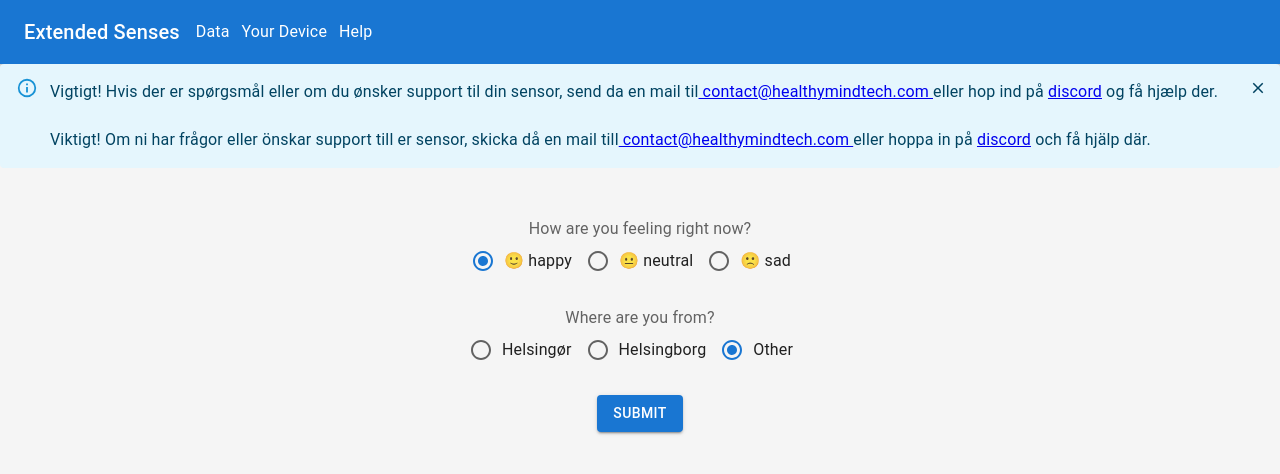
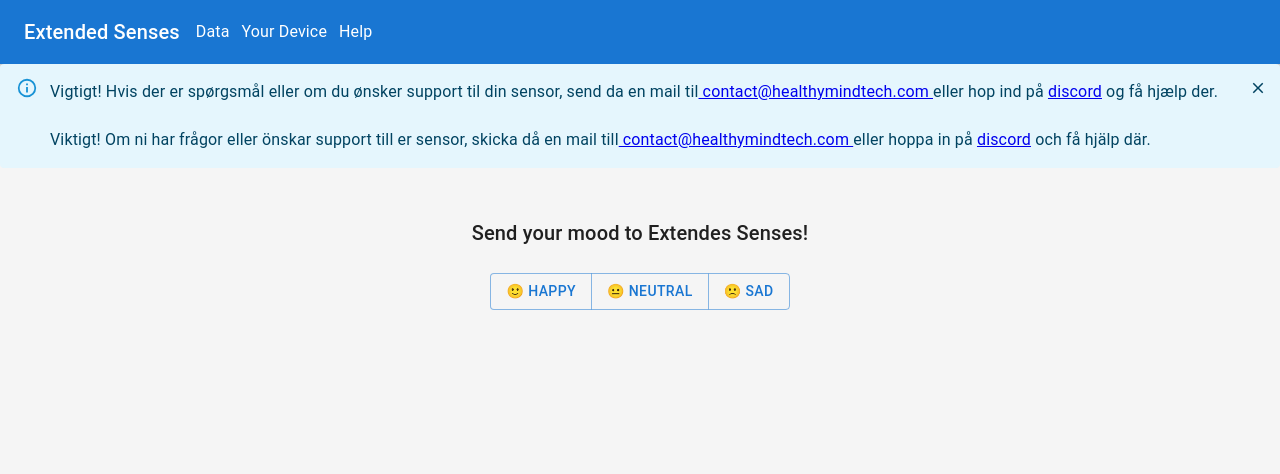
Before and after one commit to HealthyMindTech/oversundet-node, a React (Create React App) app: page /mood in a window 1280 px wide. Shown: the top 474 px of the page. Built offline with nearby package versions, Linux system fonts and the light colour scheme.

Commit message:
Simplify mood buttons

```diff
--- a/src/MoodPage.jsx
+++ b/src/MoodPage.jsx
@@ -2,26 +2,21 @@
 
 import { Container, Typography } from '@mui/material';
 
+import { ButtonGroup } from "@mui/material";
 import Button from '@mui/material/Button';
-import Radio from '@mui/material/Radio';
-import RadioGroup from '@mui/material/RadioGroup';
-import FormControl from '@mui/material/FormControl';
-import FormLabel from '@mui/material/FormLabel';
-import FormControlLabel from '@mui/material/FormControlLabel';
 
 
 export default function MoodPage() {
 
   const [statusMsg, setStatusMsg] = React.useState("");
-  const [mood, setMood] = React.useState("happy");
-  const [city, setCity] = React.useState("other");
+  //const [mood, setMood] = React.useState("happy");
 
-  const onSubmitMood = useCallback((e) => {
-    e.preventDefault();
+  const onSubmitMood = useCallback((mood) => {
     // Send mood event to server, POST event using fetch
     const url = "https://extendedsenses-api.azure-api.net/oversundet-functions/PostMood";
     const moodEvent = {
-      mood, city
+      mood,
+      city: "other"
     };
     fetch(url, {
       method: 'POST',
@@ -36,7 +31,7 @@
       console.log(error);
       setStatusMsg("Error sending mood");
     });
-  }, [mood, city]);
+  }, []);
 
   return (
 
@@ -44,45 +39,13 @@
       <br></br>
       <br></br>
 
-      <FormControl>
-        {/* controlled by state */}
-        <FormLabel id="demo-row-radio-buttons-group-label">How are you feeling right now?</FormLabel>
-        <RadioGroup
-        row
-        aria-labelledby="demo-row-radio-buttons-group-label"
-        name="row-radio-buttons-group"
-        value={mood}
-        onChange={(event) => setMood(event.target.value)}
-      >
-          <FormControlLabel value="happy" control={<Radio />} label="🙂 happy" />
-          <FormControlLabel value="neutral" control={<Radio />} label="😐 neutral" />
-          <FormControlLabel value="sad" control={<Radio />} label="🙁 sad" />
-        </RadioGroup>
-      </FormControl>
+      <Typography mb={3} variant="h6">Send your mood to Extendes Senses!</Typography>
+      <ButtonGroup id="mood-btns" variant="outlined" aria-label="outlined primary button group">
+        <Button onClick={() => {onSubmitMood('happy')}}>🙂 happy</Button>
+        <Button onClick={() => {onSubmitMood('neutral')}}>😐 neutral</Button>
+        <Button onClick={() => {onSubmitMood('sad')}}>🙁 sad</Button>
+      </ButtonGroup>
 
-
-      <br></br>
-      <br></br>
-
-      <FormControl>
-        <FormLabel id="demo-row-radio-buttons-group-label">Where are you from?</FormLabel>
-        <RadioGroup
-        row
-        aria-labelledby="demo-row-radio-buttons-group-label"
-        name="row-radio-buttons-group"
-        value={city}
-        onChange={(event) => setCity(event.target.value)}
-      >
-          <FormControlLabel value="elsinore" control={<Radio />} label="Helsingør" />
-          <FormControlLabel value="helsingborg" control={<Radio />} label="Helsingborg" />
-          <FormControlLabel value="other" control={<Radio />} label="Other" />
-        </RadioGroup>
-      </FormControl>
-
-      <br></br>
-      <br></br>
-
-      <Button variant='contained' onClick={onSubmitMood}>SUBMIT</Button>
 
       <br></br>
       <br></br>
```
